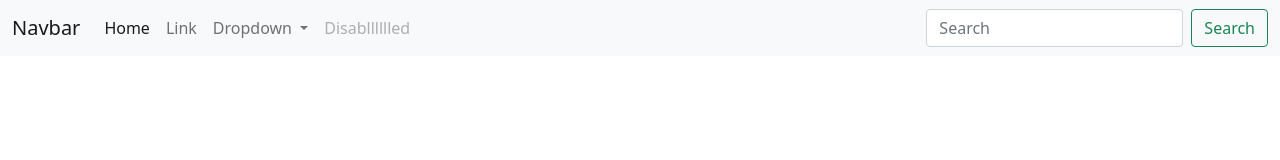
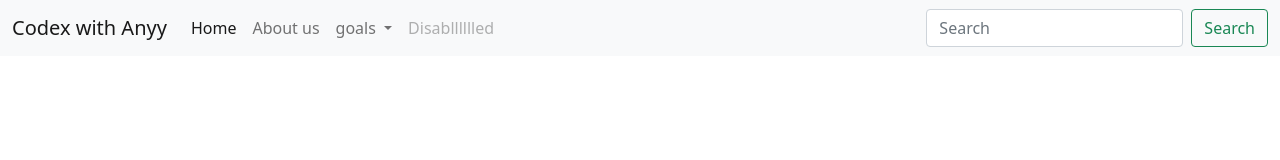
Before and after one commit to Anjali98765/samplerepo, a plain HTML site: page mywebsite/index.html in a window 1280 px wide. Drawn offline with nearby package versions, Linux system fonts and the light colour scheme.

Commit message:
fixed the structure

```diff
--- a/mywebsite/index.html
+++ b/mywebsite/index.html
@@ -23,7 +23,7 @@
   <body>
     <nav class="navbar navbar-expand-lg navbar-light bg-light">
         <div class="container-fluid">
-          <a class="navbar-brand" href="#">Navbar</a>
+          <a class="navbar-brand" href="#">Codex with Anyy</a>
           <button class="navbar-toggler" type="button" data-bs-toggle="collapse" data-bs-target="#navbarSupportedContent" aria-controls="navbarSupportedContent" aria-expanded="false" aria-label="Toggle navigation">
             <span class="navbar-toggler-icon"></span>
           </button>
@@ -33,14 +33,14 @@
                 <a class="nav-link active" aria-current="page" href="#">Home</a>
               </li>
               <li class="nav-item">
-                <a class="nav-link" href="#">Link</a>
+                <a class="nav-link" href="#">About us</a>
               </li>
               <li class="nav-item dropdown">
                 <a class="nav-link dropdown-toggle" href="#" id="navbarDropdown" role="button" data-bs-toggle="dropdown" aria-expanded="false">
-                  Dropdown
+                  goals
                 </a>
                 <ul class="dropdown-menu" aria-labelledby="navbarDropdown">
-                  <li><a class="dropdown-item" href="#">Action</a></li>
+                  <li><a class="dropdown-item" href="#">know us more</a></li>
                   <li><a class="dropdown-item" href="#">Another action</a></li>
                   <li><hr class="dropdown-divider"></li>
                   <li><a class="dropdown-item" href="#">Something else here</a></li>
```
